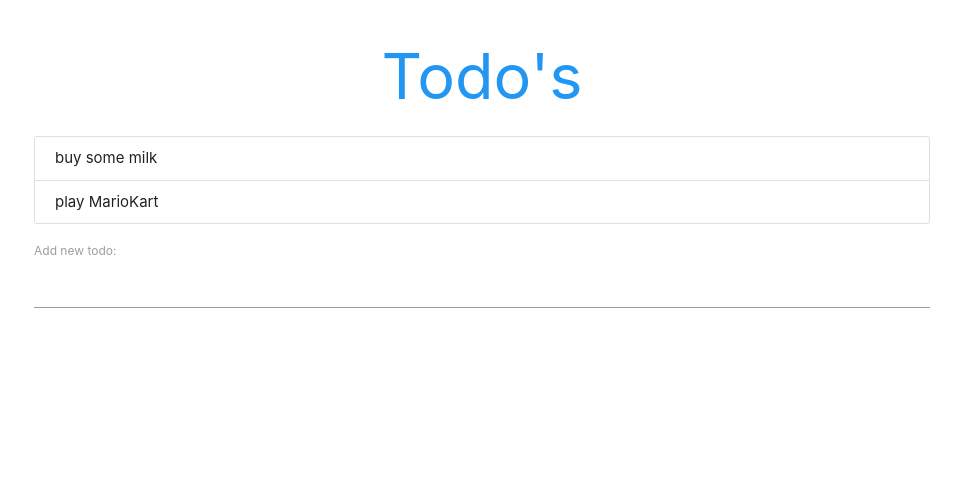
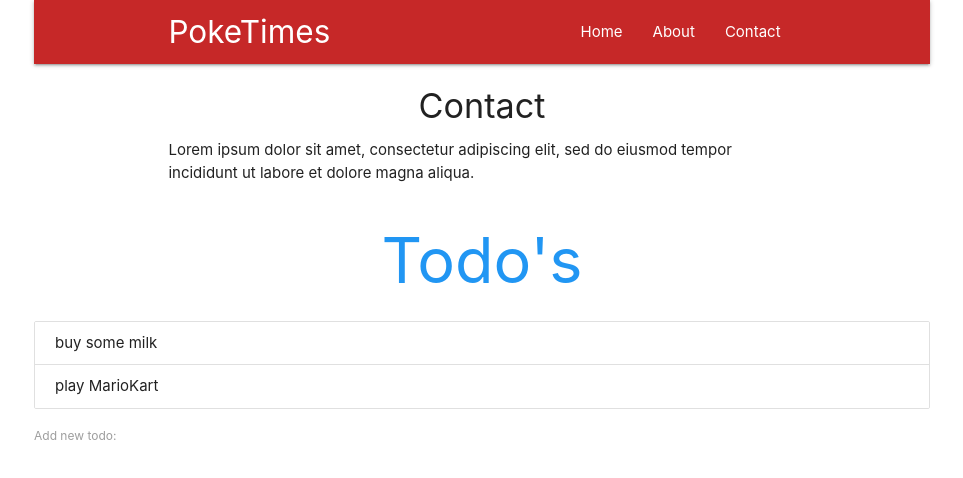
Before and after one commit to AnimagusCat/react-todo, a React (Create React App) app: page /contact in a window 1280 px wide. Shown: the top 478 px of the page, without its empty margins (158-1121 px from the left). Built offline with nearby package versions, Linux system fonts and the light colour scheme.

Commit message:
added navbar

```diff
--- a/package.json
+++ b/package.json
@@ -8,6 +8,7 @@
     "@testing-library/user-event": "^7.1.2",
     "react": "^16.12.0",
     "react-dom": "^16.12.0",
+    "react-router-dom": "^5.1.2",
     "react-scripts": "3.4.0"
   },
   "scripts": {
--- a/src/App.js
+++ b/src/App.js
@@ -1,6 +1,11 @@
 import React, { Component } from 'react';
 import Todos from './Todos';
 import AddTodo from './AddTodo';
+import Navbar from './components/Navbar';
+import { BrowserRouter, Route } from 'react-router-dom';
+import Home from './components/Home';
+import Contact from './components/Contact';
+import About from './components/About';
 
 class App extends Component {
   state = {
@@ -28,11 +33,17 @@
   }
   render() {
     return (
-      <div className="todo-app container">
-        <h1 className="center blue-text">Todo's</h1>
-        <Todos todos={this.state.todos} deleteToDo={this.deleteToDo}/>
-        <AddTodo addTodo={this.addTodo} />
-      </div>
+      <BrowserRouter>
+        <div className="todo-app container">
+          <Navbar />
+          <Route exact path='/' component={Home} />
+          <Route path='/about' component={About} />
+          <Route path='/contact' component={Contact} />
+          <h1 className="center blue-text">Todo's</h1>
+          <Todos todos={this.state.todos} deleteToDo={this.deleteToDo}/>
+          <AddTodo addTodo={this.addTodo} />
+        </div>
+      </BrowserRouter>
     );
   }
 }
--- a/src/components/About.js
+++ b/src/components/About.js
@@ -2,8 +2,8 @@
 
 const About = () => {
     return (
-        <div class="container">
-            <h4 class="center">About</h4>
+        <div className="container">
+            <h4 className="center">About</h4>
             <p>Lorem ipsum dolor sit amet, consectetur adipiscing elit, sed do eiusmod tempor incididunt ut labore et dolore magna aliqua.</p>
         </div>
     )
--- a/src/components/Contact.js
+++ b/src/components/Contact.js
@@ -2,8 +2,8 @@
 
 const Contact = () => {
     return (
-        <div class="container">
-            <h4 class="center">Contact</h4>
+        <div className="container">
+            <h4 className="center">Contact</h4>
             <p>Lorem ipsum dolor sit amet, consectetur adipiscing elit, sed do eiusmod tempor incididunt ut labore et dolore magna aliqua.</p>
         </div>
     )
--- a/src/components/Home.js
+++ b/src/components/Home.js
@@ -2,8 +2,8 @@
 
 const Home = () => {
     return (
-        <div class="container">
-            <h4 class="center">Home</h4>
+        <div className="container">
+            <h4 className="center">Home</h4>
             <p>Lorem ipsum dolor sit amet, consectetur adipiscing elit, sed do eiusmod tempor incididunt ut labore et dolore magna aliqua.</p>
         </div>
     )
--- /dev/null
+++ b/src/components/Navbar.js
@@ -0,0 +1,21 @@
+import React from 'react'
+import { Link, NavLink } from 'react-router-dom'
+//Using Link tag instead of a href will request react router dom to load the correct component instead of reloading the page
+//Using NavLink will give the a href(Link tag) a class of active, useful if there's different style for active links
+
+const Navbar = () => {
+    return (
+       <nav className="nav-wrapper red darken-3">
+           <div className="container">
+               <a className="brand-logo">PokeTimes</a>
+               <ul className="right">
+                   <li><Link to="/">Home</Link></li>
+                   <li><NavLink to="/about">About</NavLink></li>
+                   <li><Link to="/contact">Contact</Link></li>
+               </ul>
+           </div>
+       </nav>
+    )
+}
+
+export default Navbar
```
Also changed, not shown: 1 other file (tests, documents, lock files or other folders).
